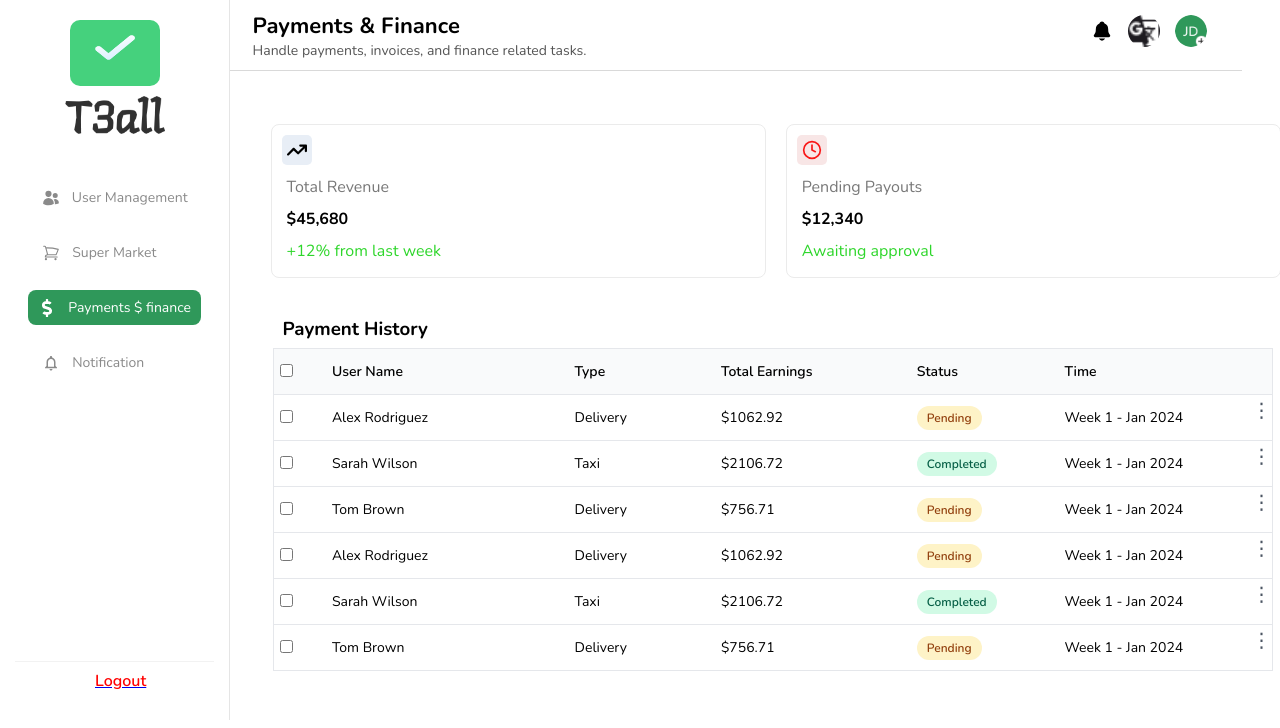
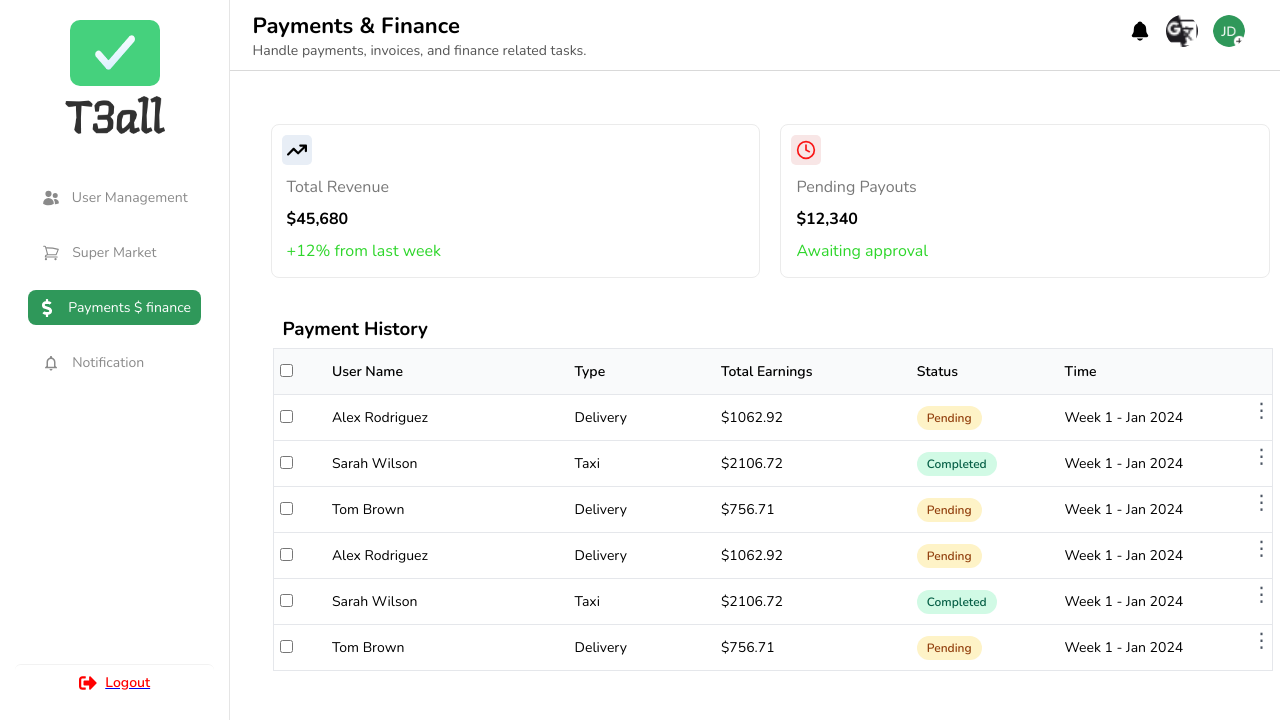
Before and after one commit to Tahanaz0/restaurant, a React (Vite) app: page /Payment-finance in a window 1280 px wide. Shown: the top 728 px of the page. Built offline with nearby package versions, Linux system fonts and the light colour scheme.

Commit message:
'bugs-fixing'

```diff
--- a/src/component/Header/header.css
+++ b/src/component/Header/header.css
@@ -1,5 +1,5 @@
 .header-container {
-    width: 80% ;
+    width: 83% ;
     margin-left: 17%;        /* push by sidebar width */
     height: 40px;
     display: flex;
--- a/src/component/Payment-finance/payment.css
+++ b/src/component/Payment-finance/payment.css
@@ -13,7 +13,7 @@
     align-items: center;
 }
 .payment-boxes{
-    width: 50%;
+    width: 48%;
     padding: 10px;
     margin: 5px;
     border: 1px solid #EBEBEB;
--- a/src/component/UserManagement/addUserModal.css
+++ b/src/component/UserManagement/addUserModal.css
@@ -64,7 +64,7 @@
     padding: 8px 14px;
     border: none;
     border-radius: 6px;
-    width: 20%;
+    width: 25%;
     cursor: pointer;
   }
 
--- a/src/component/sidebar/sidebar.css
+++ b/src/component/sidebar/sidebar.css
@@ -26,7 +26,7 @@
   width: 45%;
   padding: 15px;
   padding-left: 25px;
-  height: 55%;
+  height: 65%;
   /* padding-top: 20px;
   padding-bottom: 50px;  */
  /* display: flex;
@@ -36,7 +36,7 @@
 }
 .login-logo-image2{
   width: 80%;
-  height: 70%;
+  height: 97%;
 }
 
 /* hide on small screens */
@@ -137,17 +137,26 @@
 .sidebar-icon {
   font-size: 18px;
 }
-
 .sidebar-logout {
   display: flex;
   align-items: center;
-  gap: 10px;
+  justify-content: center;  /* 👈 ye add karo */
+  gap: 8px;
+  font-size: 14px;
+  width: 100%;
+  min-width: 165px;
+  padding: 8px 10px;
+  border-radius: 6px;
+  cursor: pointer;
+  transition: all 0.2s ease-in-out;
   color: red;
-  /* width: 115px; */
   font-weight: 600;
-  cursor: pointer;
-  padding: 8px 70px;
   border-top: 1px solid #f2f2f2;
+}
+
+.sidebar-logout:hover {
+  background-color: #ffe6e6;
+  color: red;
 }
 
 .logout-icon {
```
